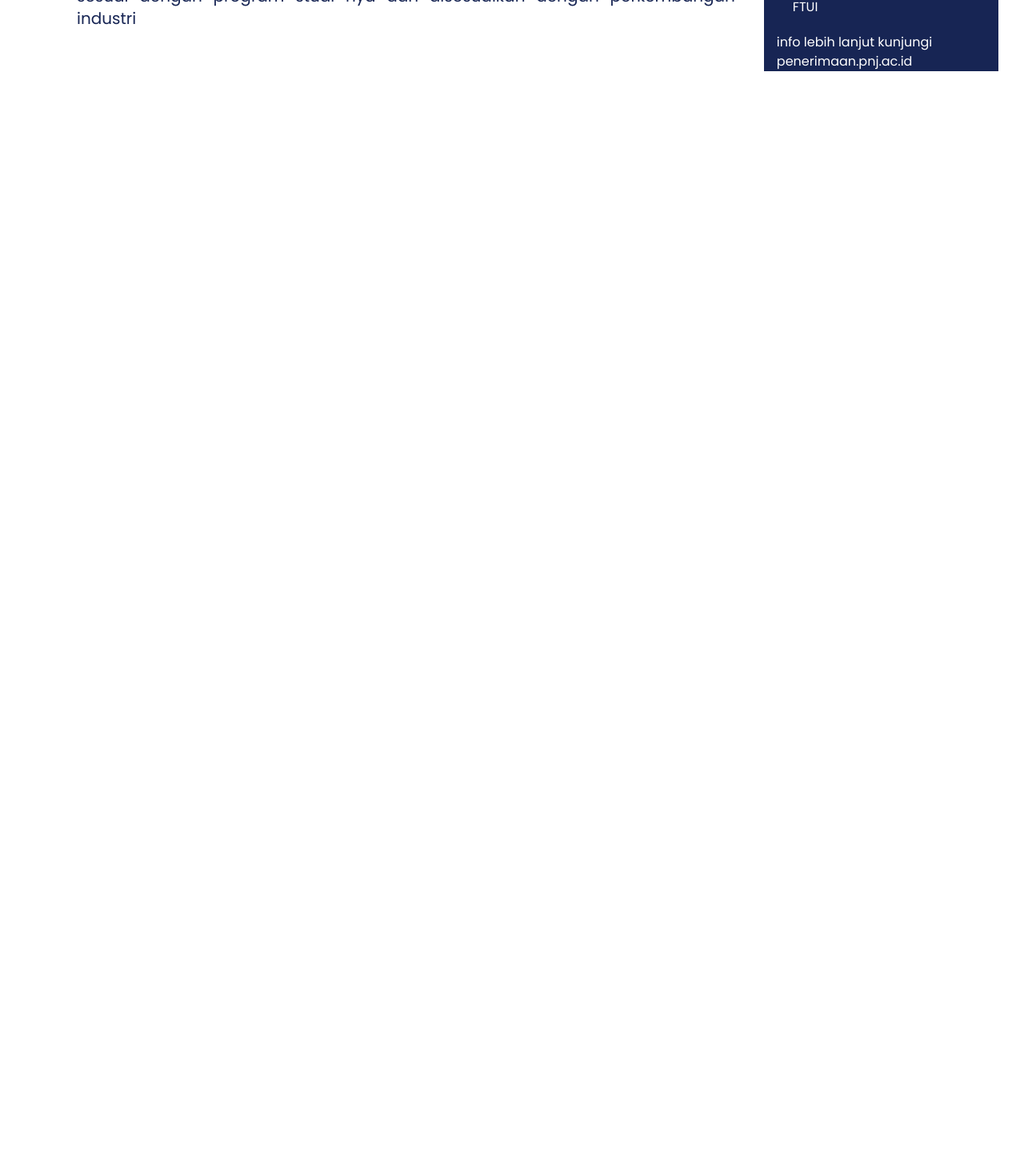
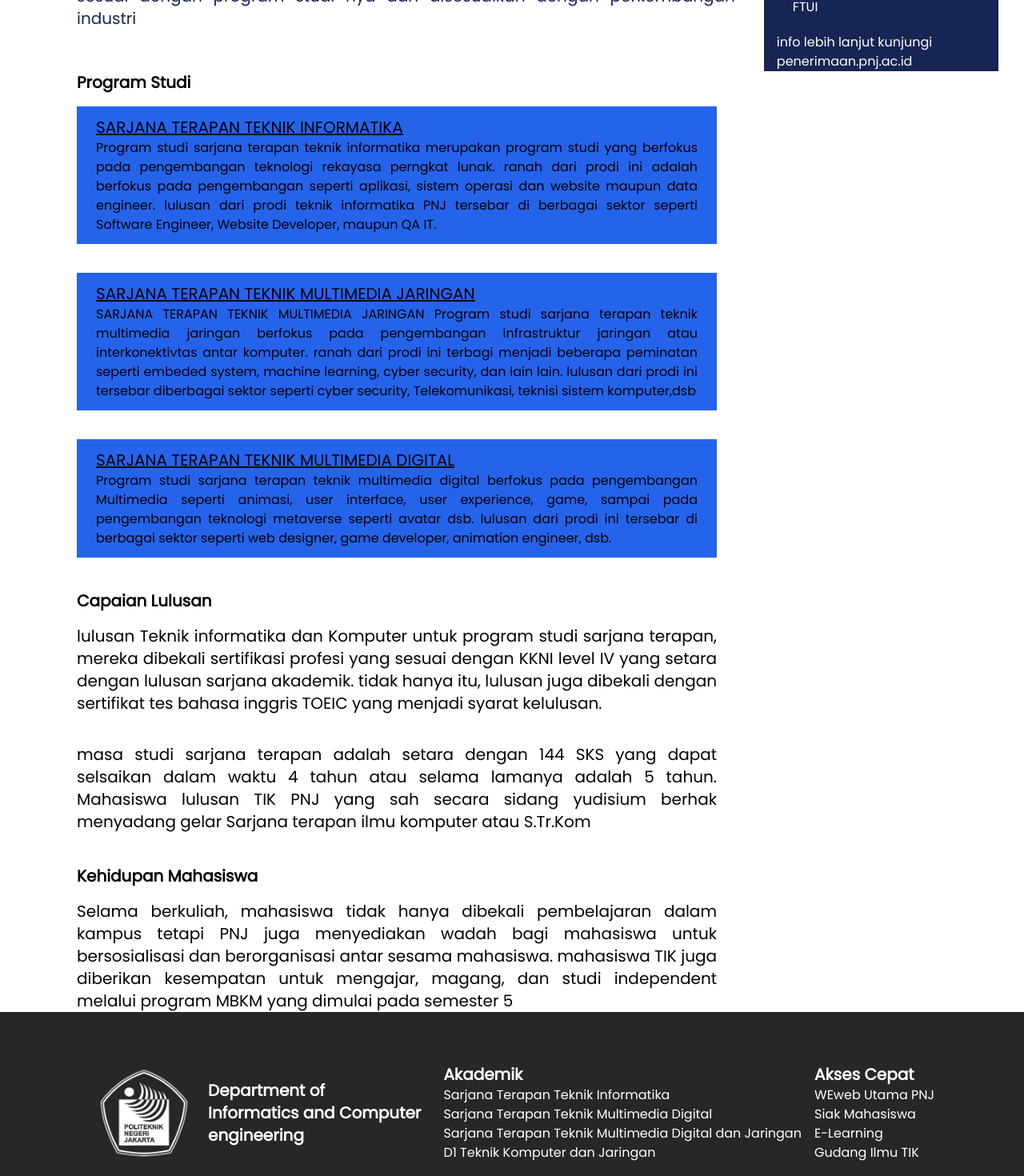
Before and after one commit to jayjooooo/web-project, a React (Create React App) app: page /akademik in a window 1280 px wide. Shown: the part 1260-2730 px from the top of the page at 80% size. Before the commit the page ends 1349 px from the top, so only its background shows below. Built offline with nearby package versions, Linux system fonts and the light colour scheme.

Commit message:
update academic

```diff
--- a/src/view/academic.jsx
+++ b/src/view/academic.jsx
@@ -1,3 +1,5 @@
+import logo_pnj from ".././view/4.png";
+
 function academic() {
   return (
     <div className="Poppins">
@@ -48,6 +50,127 @@ function academic() {
             </div>
           </div>
         </div>
+
+        <div className="ml-24 mr-96">
+          <div className="text-left font-bold text-xl">
+            <h1>Program Studi</h1>
+          </div>
+          <div className="bg-blue-600 px-6 py-3 mt-4">
+            <h1 className="text-left text-xl underline">
+              SARJANA TERAPAN TEKNIK INFORMATIKA
+            </h1>
+            <p className="text-justify">
+              Program studi sarjana terapan teknik informatika merupakan program
+              studi yang berfokus pada pengembangan teknologi rekayasa perngkat
+              lunak. ranah dari prodi ini adalah berfokus pada pengembangan
+              seperti aplikasi, sistem operasi dan website maupun data engineer.
+              lulusan dari prodi teknik informatika PNJ tersebar di berbagai
+              sektor seperti Software Engineer, Website Developer, maupun QA IT.
+            </p>
+          </div>
+          <div className="bg-blue-600 px-6 py-3 my-9">
+            <h1 className="text-left text-xl underline">
+              SARJANA TERAPAN TEKNIK MULTIMEDIA JARINGAN{" "}
+            </h1>
+            <p className="text-justify">
+              SARJANA TERAPAN TEKNIK MULTIMEDIA JARINGAN Program studi sarjana
+              terapan teknik multimedia jaringan berfokus pada pengembangan
+              infrastruktur jaringan atau interkonektivtas antar komputer. ranah
+              dari prodi ini terbagi menjadi beberapa peminatan seperti embeded
+              system, machine learning, cyber security, dan lain lain. lulusan
+              dari prodi ini tersebar diberbagai sektor seperti cyber security,
+              Telekomunikasi, teknisi sistem komputer,dsb
+            </p>
+          </div>
+          <div className="bg-blue-600 px-6 py-3">
+            <h1 className="text-left text-xl underline">
+              SARJANA TERAPAN TEKNIK MULTIMEDIA DIGITAL{" "}
+            </h1>
+            <p className="text-justify">
+              Program studi sarjana terapan teknik multimedia digital berfokus
+              pada pengembangan Multimedia seperti animasi, user interface, user
+              experience, game, sampai pada pengembangan teknologi metaverse
+              seperti avatar dsb. lulusan dari prodi ini tersebar di berbagai
+              sektor seperti web designer, game developer, animation engineer,
+              dsb.
+            </p>
+          </div>
+
+          <div className="text-left font-bold text-xl mt-10">
+            <h1>Capaian Lulusan</h1>
+          </div>
+
+          <div className="mt-4 text-xl">
+            <p className="text-justify">
+              lulusan Teknik informatika dan Komputer untuk program studi
+              sarjana terapan, mereka dibekali sertifikasi profesi yang sesuai
+              dengan KKNI level IV yang setara dengan lulusan sarjana akademik.
+              tidak hanya itu, lulusan juga dibekali dengan sertifikat tes
+              bahasa inggris TOEIC yang menjadi syarat kelulusan.
+            </p>
+          </div>
+          <div className="mt-9 text-xl">
+            <p className="text-justify">
+              masa studi sarjana terapan adalah setara dengan 144 SKS yang dapat
+              selsaikan dalam waktu 4 tahun atau selama lamanya adalah 5 tahun.
+              Mahasiswa lulusan TIK PNJ yang sah secara sidang yudisium berhak
+              menyadang gelar Sarjana terapan ilmu komputer atau S.Tr.Kom
+            </p>
+          </div>
+
+          <div className="text-left font-bold text-xl mt-10">
+            <h1>Kehidupan Mahasiswa</h1>
+          </div>
+
+          <div className="mt-4 text-xl">
+            <p className="text-justify">
+              Selama berkuliah, mahasiswa tidak hanya dibekali pembelajaran
+              dalam kampus tetapi PNJ juga menyediakan wadah bagi mahasiswa
+              untuk bersosialisasi dan berorganisasi antar sesama mahasiswa.
+              mahasiswa TIK juga diberikan kesempatan untuk mengajar, magang,
+              dan studi independent melalui program MBKM yang dimulai pada
+              semester 5
+            </p>
+          </div>
+        </div>
+      </div>
+
+      <div className="bg-zinc-800 py-16 text-white">
+        <div className="flex justify-between items-center mx-28">
+          <div className="flex justify-between items-center">
+            <div className="mx-3">
+              <img src={logo_pnj} alt="" className="w-28" />
+            </div>
+            <div className="mx-3">
+              <h1 className="text-left text-xl font-bold">
+                Department of <br /> Informatics and Computer <br />
+                engineering
+              </h1>
+            </div>
+          </div>
+
+          <div className="text-left">
+            <div>
+              <h1 className="text-xl font-bold">Akademik</h1>
+            </div>
+            <ul>
+              <li>Sarjana Terapan Teknik Informatika</li>
+              <li>Sarjana Terapan Teknik Multimedia Digital</li>
+              <li>Sarjana Terapan Teknik Multimedia Digital dan Jaringan</li>
+              <li>D1 Teknik Komputer dan Jaringan</li>
+            </ul>
+          </div>
+
+          <div className="text-left">
+            <div className="text-xl font-bold">Akses Cepat</div>
+            <ul>
+              <li>WEweb Utama PNJ</li>
+              <li>Siak Mahasiswa</li>
+              <li>E-Learning</li>
+              <li>Gudang Ilmu TIK</li>
+            </ul>
+          </div>
+        </div>
       </div>
     </div>
   );
```
